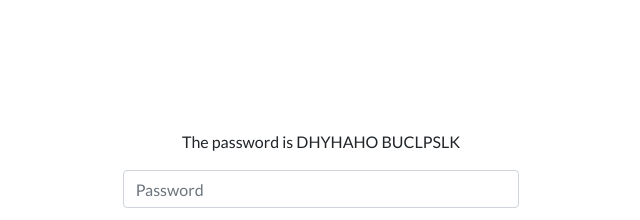
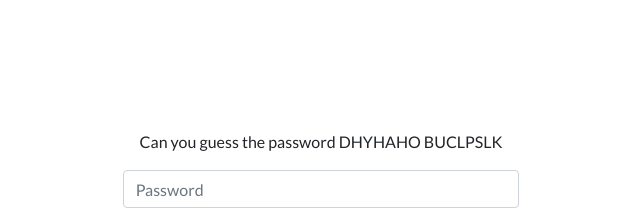
Before and after one commit to bmacnish/squishy-taylor-imellow, a React (Create React App) app: page / in a window 1280 px wide. Shown: the part 204-424 px from the top of the page, without its empty margins (319-959 px from the left). Built offline with nearby package versions, Linux system fonts and the light colour scheme.

Commit message:
Test change

```diff
--- a/src/components/Login/Login.js
+++ b/src/components/Login/Login.js
@@ -79,7 +79,7 @@ export default function Login({ handleSubmit }) {
           <Col />
           <Col xs={12} sm={true}>
             <p>
-              The password is {ENCODED_FAKE_PASSWORD}
+              Can you guess the password {ENCODED_FAKE_PASSWORD}
             </p>
             <Form onSubmit={onSubmit}>
               <Form.Group controlId="formBasicPassword">
```
